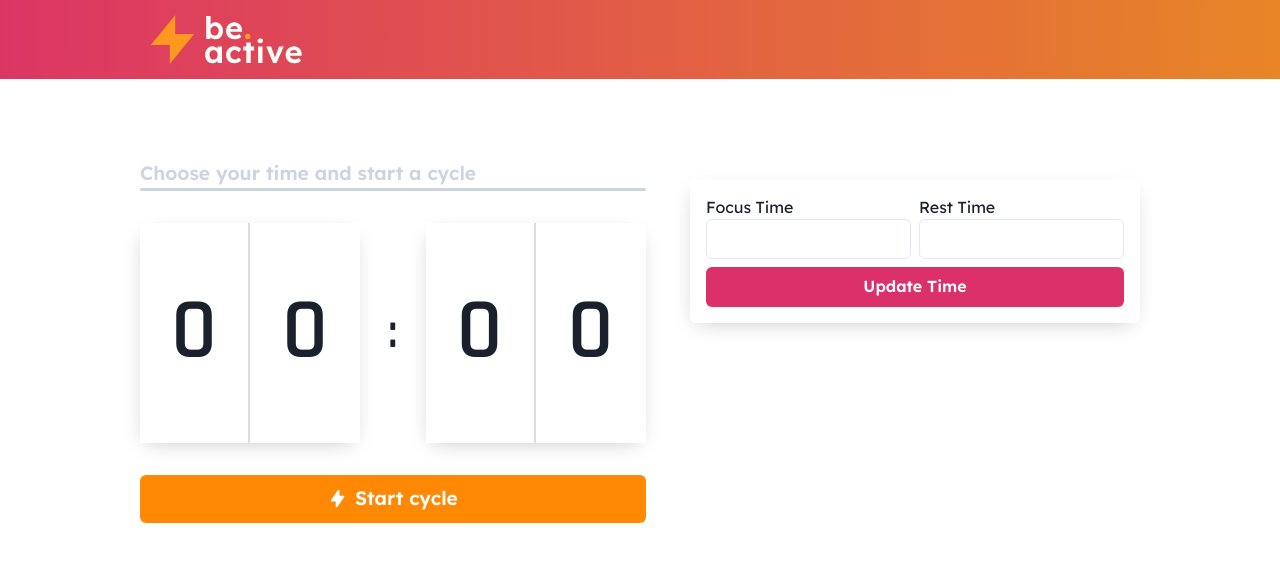
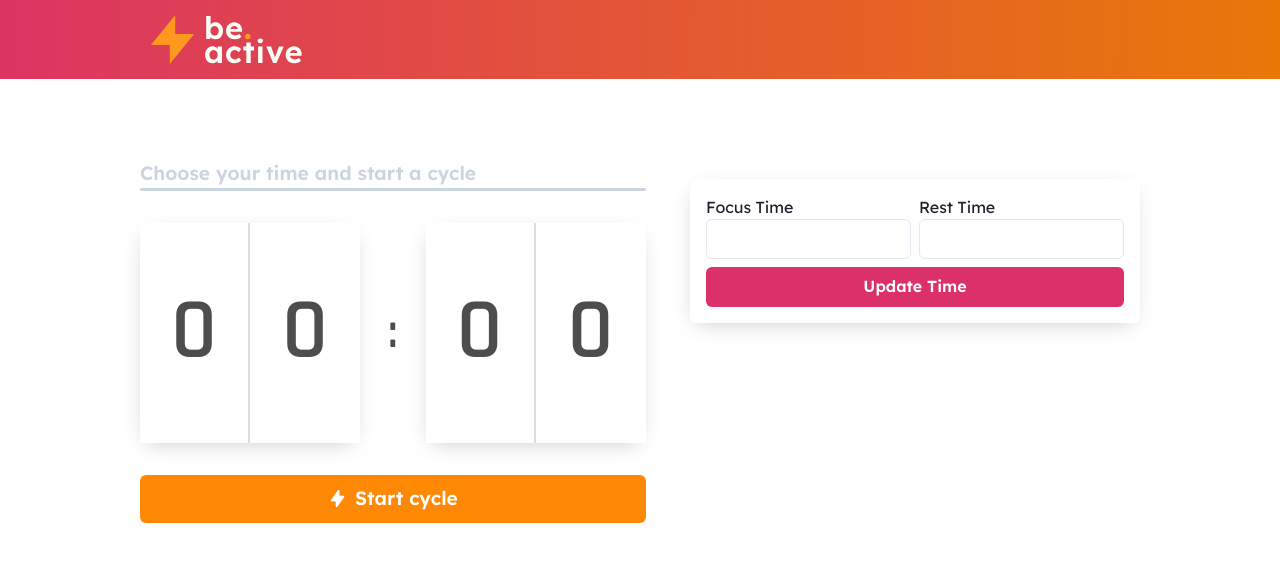
Before and after one commit to LeonardoLuize/be-active-react-web-app, a React (Create React App) app: page / in a window 1280 px wide. Shown: the top 562 px of the page. Built offline with nearby package versions, Linux system fonts and the light colour scheme.

Commit message:
Settings better colors for some specific elements

```diff
--- a/src/components/Clock/Card/index.jsx
+++ b/src/components/Clock/Card/index.jsx
@@ -11,6 +11,7 @@ export default function Card({ firstNumber, secondNumber }) {
       fontSize="5.4rem"
       fontWeight="bold"
       fontFamily="Rajdhani"
+      color="#4D4D4D"
       boxShadow="-1px 6px 21px -8px rgba(0, 0, 0, 0.25)"
     >
       <Flex
--- a/src/components/Clock/index.jsx
+++ b/src/components/Clock/index.jsx
@@ -12,7 +12,7 @@ export default function Clock() {
       spacing={0}
     >
       <Card firstNumber={0} secondNumber={0} />
-      <Text px={7} fontFamily="Rajdhani" fontSize="3rem">:</Text>
+      <Text color="#4D4D4D" px={7} fontFamily="Rajdhani" fontSize="3rem">:</Text>
       <Card firstNumber={0} secondNumber={0} />
     </Flex>
   );
--- a/src/components/Header/index.jsx
+++ b/src/components/Header/index.jsx
@@ -3,7 +3,7 @@ import { Flex, Image } from '@chakra-ui/react';
 
 export default function Header() {
   return (
-    <Flex width="100%" align="center" justify="center" background="linear-gradient(90.22deg, #DB3069 -6.49%, #E88A23 105.83%);">
+    <Flex width="100%" align="center" justify="center" background="linear-gradient(90.22deg, #DB3069 -6.49%, #EA7C03 105.83%);">
       <Flex width="100%" maxWidth="1000px" align="center" justify="start" py={2}>
         <Image src="./assets/logo.svg" alt="logo" />
       </Flex>
```
